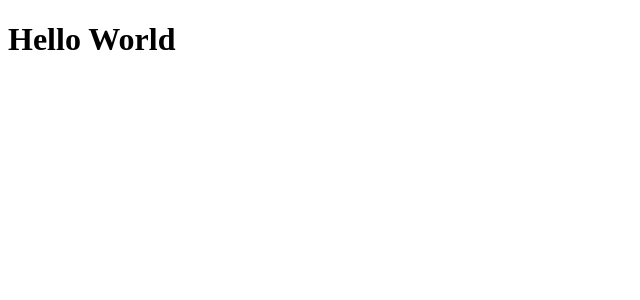
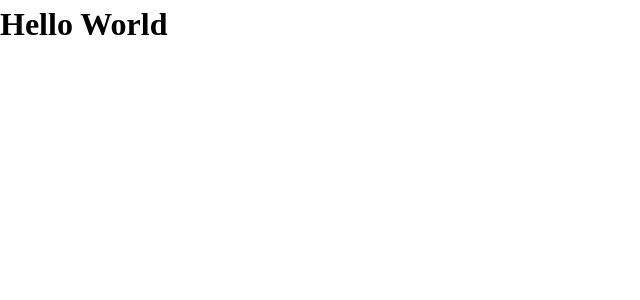
Before and after one commit to binyamin/recipes, a SvelteKit app: page / in a window 1280 px wide. Shown: the top 300 px of the page, without its empty margins (0-640 px from the left). Built offline with nearby package versions, Linux system fonts and the light colour scheme.

Commit message:
feat: add basic CSS setup

```diff
--- /dev/null
+++ b/src/css/base/global.css
@@ -0,0 +1,4 @@
+/**
+ * Global Styles
+ * Low-specificity styles that apply to the whole project
+ */
--- /dev/null
+++ b/src/css/base/reset.css
@@ -0,0 +1,111 @@
+/* biome-ignore-all lint(style): most of this is third party code */
+
+/*
+CSS Reset by Binyamin Green
+
+Sources:
+- Andy Bell - https://github.com/Andy-set-studio/modern-css-reset/blob/e7500a6c7fa35be8d23f95b6e85f2cde0203f422/src/reset.css
+- Stephanie Eckles - https://moderncss.dev/modern-css-for-dynamic-component-based-architecture/#css-reset-additions
+- Josh Comeau - https://www.joshwcomeau.com/css/custom-css-reset/
+*/
+
+/* Box sizing rules (Andy Bell) */
+*,
+*::before,
+*::after {
+	box-sizing: border-box;
+}
+
+/* Remove default margin (Andy Bell) */
+body,
+h1,
+h2,
+h3,
+h4,
+p,
+figure,
+blockquote,
+dl,
+dd,
+hr {
+	margin: 0;
+}
+
+/* Remove list styles on ul, ol elements with a list role,
+which suggests default styling will be removed (Andy Bell) */
+ul[role='list'],
+ol[role='list'] {
+	list-style: none;
+	margin: 0;
+	padding: 0;
+}
+
+/* Set core root defaults (Andy Bell) */
+html:focus-within {
+	/* Enabled smooth-scrolling */
+	scroll-behavior: smooth;
+}
+
+/* Set core body defaults */
+body {
+	/* (Binyamin Green) */
+	min-height: 100dvh;
+
+	/* (Andy Bell) */
+	text-rendering: optimizeSpeed;
+	line-height: 1.5;
+}
+
+/* Baseline for default links (Stephanie Eckles) */
+a:not([class]) {
+	/* Relatively sized thickness and offset */
+	text-decoration-thickness: max(0.08em, 1px);
+	text-underline-offset: 0.15em;
+}
+
+/* Make images easier to work with */
+img,
+svg,
+video,
+canvas,
+picture {
+	/* (Josh Comeau) */
+	display: block;
+	max-width: 100%;
+
+	/* When adjusting size, don't stretch the image (Binyamin Green) */
+	object-fit: cover;
+}
+
+/* Inherit fonts for inputs and buttons (Andy Bell) */
+input,
+button,
+textarea,
+select {
+	font: inherit;
+}
+
+/* Remove all animations and transitions for people that
+prefer not to see them (Andy Bell) */
+@media (prefers-reduced-motion: reduce) {
+	html:focus-within {
+		scroll-behavior: auto;
+	}
+
+	*,
+	*::before,
+	*::after {
+		animation-duration: 0.01ms !important;
+		animation-iteration-count: 1 !important;
+		transition-duration: 0.01ms !important;
+		scroll-behavior: auto !important;
+	}
+}
+
+#root {
+	/* (Binyamin Green) */
+	min-height: inherit;
+
+	/* Reset the stacking context for JSX (Josh Comeau) */
+	isolation: isolate;
+}
--- /dev/null
+++ b/src/css/base/tokens.css
@@ -0,0 +1,6 @@
+/**
+ * Design Tokens
+ */
+
+:root {
+}
--- /dev/null
+++ b/src/css/main.css
@@ -0,0 +1,5 @@
+@layer base, composition, block, utility;
+
+@import './base/tokens.css' layer(base);
+@import './base/reset.css' layer(base);
+@import './base/global.css' layer(base);
--- a/src/routes/+layout.svelte
+++ b/src/routes/+layout.svelte
@@ -1,5 +1,6 @@
 <script lang="ts">
 	import { SITE_NAME } from '$lib';
+	import '../css/main.css';
 
 	let { children } = $props();
 </script>
```
